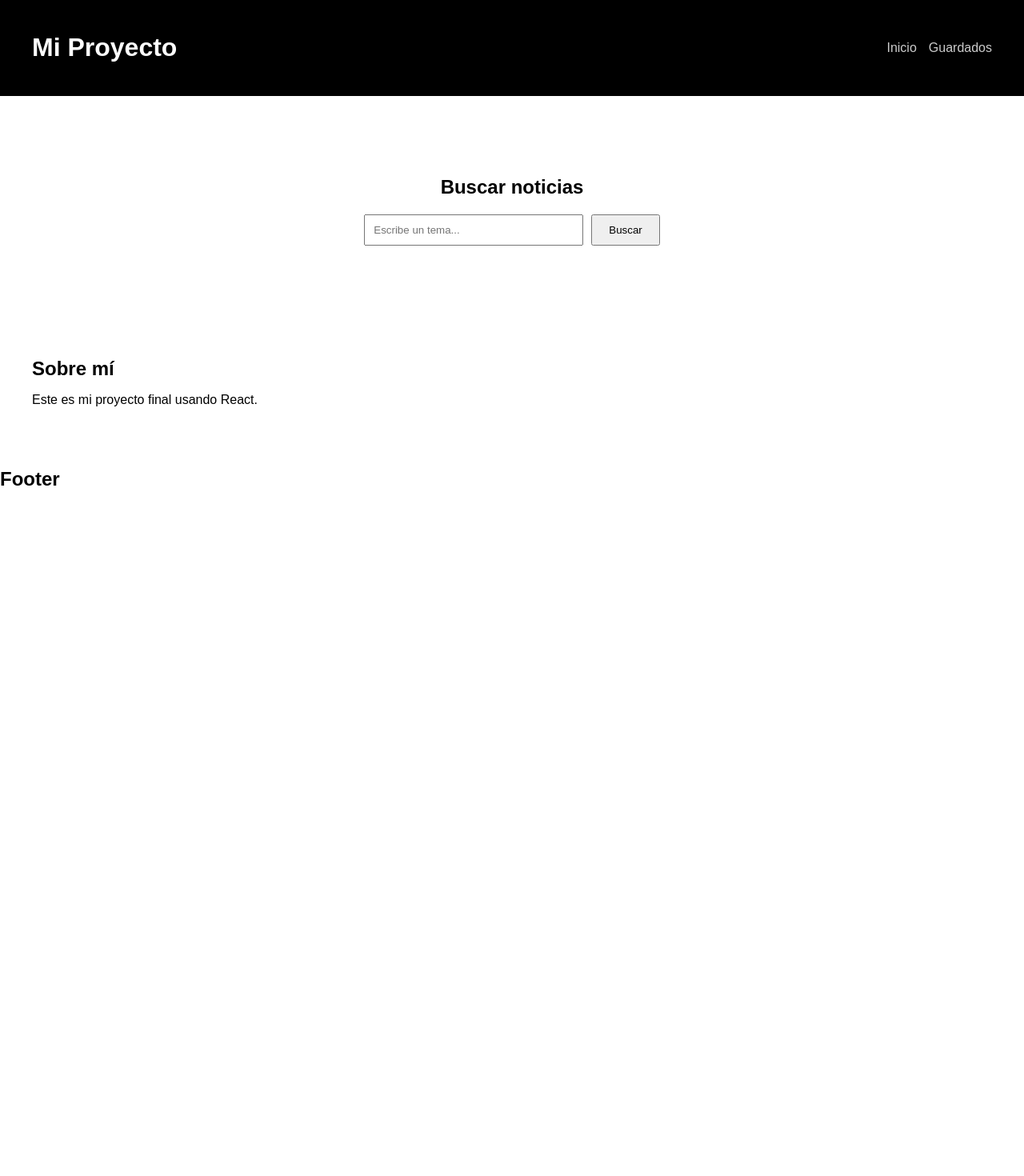
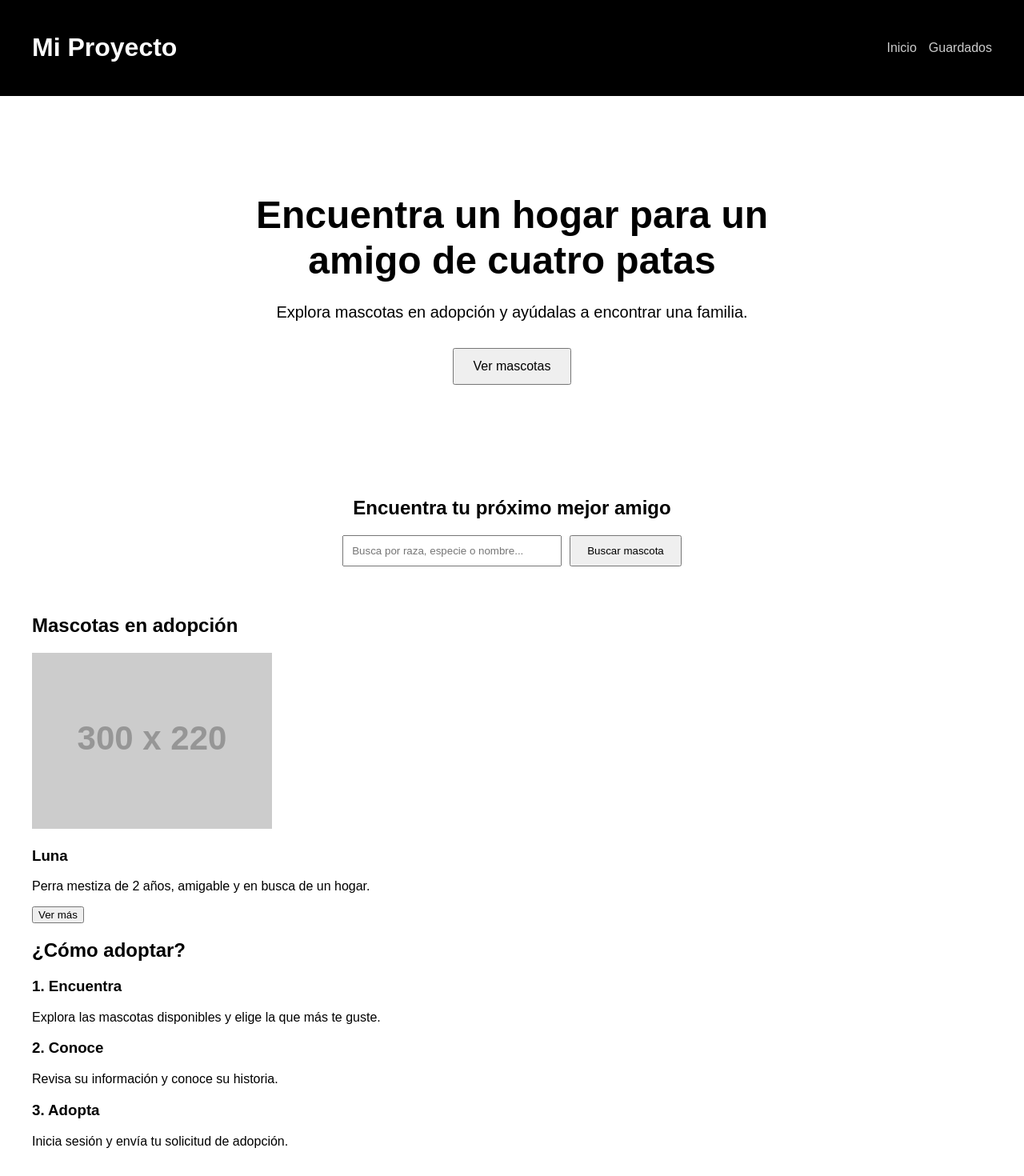
Before and after one commit to Christiam9/web_project_api_final, a React (Vite) app: page / in a window 1280 px wide. Shown: the top 1470 px of the page at 80% size. Before the commit the page ends 800 px from the top, so only its background shows below. Built offline with nearby package versions, Linux system fonts and the light colour scheme.

Commit message:
Agrega la estructura inicial del Home con Hero, PetCardList y HowItWorks

```diff
--- /dev/null
+++ b/src/components/Hero/Hero.css
@@ -0,0 +1,29 @@
+.hero {
+  padding: 80px 40px;
+  display: flex;
+  justify-content: center;
+  align-items: center;
+}
+
+.hero__content {
+  max-width: 700px;
+  text-align: center;
+}
+
+.hero__title {
+  margin: 0 0 20px;
+  font-size: 48px;
+  line-height: 1.2;
+}
+
+.hero__description {
+  margin: 0 0 30px;
+  font-size: 20px;
+  line-height: 1.5;
+}
+
+.hero__button {
+  padding: 12px 24px;
+  font-size: 16px;
+  cursor: pointer;
+}
--- /dev/null
+++ b/src/components/Hero/Hero.jsx
@@ -0,0 +1,21 @@
+import "./Hero.css";
+
+function Hero() {
+  return (
+    <section className="hero">
+      <div className="hero__content">
+        <h1 className="hero__title">
+          Encuentra un hogar para un amigo de cuatro patas
+        </h1>
+
+        <p className="hero__description">
+          Explora mascotas en adopción y ayúdalas a encontrar una familia.
+        </p>
+
+        <button className="hero__button">Ver mascotas</button>
+      </div>
+    </section>
+  );
+}
+
+export default Hero;
--- /dev/null
+++ b/src/components/HowItWorks/HowItWorks.css
@@ -0,0 +1,17 @@
+.how-it-works {
+}
+
+.how-it-works__title {
+}
+
+.how-it-works__steps {
+}
+
+.how-it-works__step {
+}
+
+.how-it-works__step-title {
+}
+
+.how-it-works__step-text {
+}
--- /dev/null
+++ b/src/components/HowItWorks/HowItWorks.jsx
@@ -0,0 +1,34 @@
+import "./HowItWorks.css";
+
+function HowItWorks() {
+  return (
+    <section className="how-it-works">
+      <h2 className="how-it-works__title">¿Cómo adoptar?</h2>
+
+      <div className="how-it-works__steps">
+        <article className="how-it-works__step">
+          <h3 className="how-it-works__step-title">1. Encuentra</h3>
+          <p className="how-it-works__step-text">
+            Explora las mascotas disponibles y elige la que más te guste.
+          </p>
+        </article>
+
+        <article className="how-it-works__step">
+          <h3 className="how-it-works__step-title">2. Conoce</h3>
+          <p className="how-it-works__step-text">
+            Revisa su información y conoce su historia.
+          </p>
+        </article>
+
+        <article className="how-it-works__step">
+          <h3 className="how-it-works__step-title">3. Adopta</h3>
+          <p className="how-it-works__step-text">
+            Inicia sesión y envía tu solicitud de adopción.
+          </p>
+        </article>
+      </div>
+    </section>
+  );
+}
+
+export default HowItWorks;
--- a/src/components/Main/Main.jsx
+++ b/src/components/Main/Main.jsx
@@ -1,10 +1,16 @@
 import "./Main.css";
 import SearchForm from "../SearchForm/SearchForm";
+import PetCardList from "../PetCardList/PetCardList";
+import Hero from "../Hero/Hero";
+import HowItWorks from "../HowItWorks/HowItWorks";
 
 function Main() {
   return (
     <main className="main">
+      <Hero />
       <SearchForm />
+      <PetCardList />
+      <HowItWorks />
     </main>
   );
 }
--- /dev/null
+++ b/src/components/PetCard/PetCard.css
@@ -0,0 +1,2 @@
+.pet-card {
+}
--- /dev/null
+++ b/src/components/PetCard/PetCard.jsx
@@ -0,0 +1,25 @@
+import "./PetCard.css";
+
+function PetCard() {
+  return (
+    <article className="pet-card">
+      <img
+        className="pet-card__image"
+        src="https://placehold.co/300x220"
+        alt="Mascota en adopción"
+      />
+
+      <div className="pet-card__content">
+        <h3 className="pet-card__name">Luna</h3>
+
+        <p className="pet-card__description">
+          Perra mestiza de 2 años, amigable y en busca de un hogar.
+        </p>
+
+        <button className="pet-card__button">Ver más</button>
+      </div>
+    </article>
+  );
+}
+
+export default PetCard;
--- /dev/null
+++ b/src/components/PetCardList/PetCardList.jsx
@@ -0,0 +1,14 @@
+import "./PetCardList.css";
+import PetCard from "../PetCard/PetCard";
+
+function PetCardList() {
+  return (
+    <section className="pet-list">
+      <h2 className="pet-list__title">Mascotas en adopción</h2>
+
+      <PetCard />
+    </section>
+  );
+}
+
+export default PetCardList;
--- a/src/components/SearchForm/SearchForm.jsx
+++ b/src/components/SearchForm/SearchForm.jsx
@@ -15,12 +15,12 @@ function SearchForm() {
 
   return (
     <section className="search">
-      <h2 className="search__title">Buscar noticias</h2>
+      <h2 className="search__title"> Encuentra tu próximo mejor amigo</h2>
 
       <form className="search__form" onSubmit={handleSubmit}>
         <input
           type="text"
-          placeholder="Escribe un tema..."
+          placeholder="Busca por raza, especie o nombre..."
           className="search__input"
           value={query}
           onChange={handleChange}
@@ -28,7 +28,7 @@ function SearchForm() {
         />
 
         <button type="submit" className="search__button">
-          Buscar
+          Buscar mascota
         </button>
       </form>
     </section>
```
Also changed, not shown: src/components/PetCardList/PetCardList.css (added), src/components/Preloader/Preloader.css (added).
